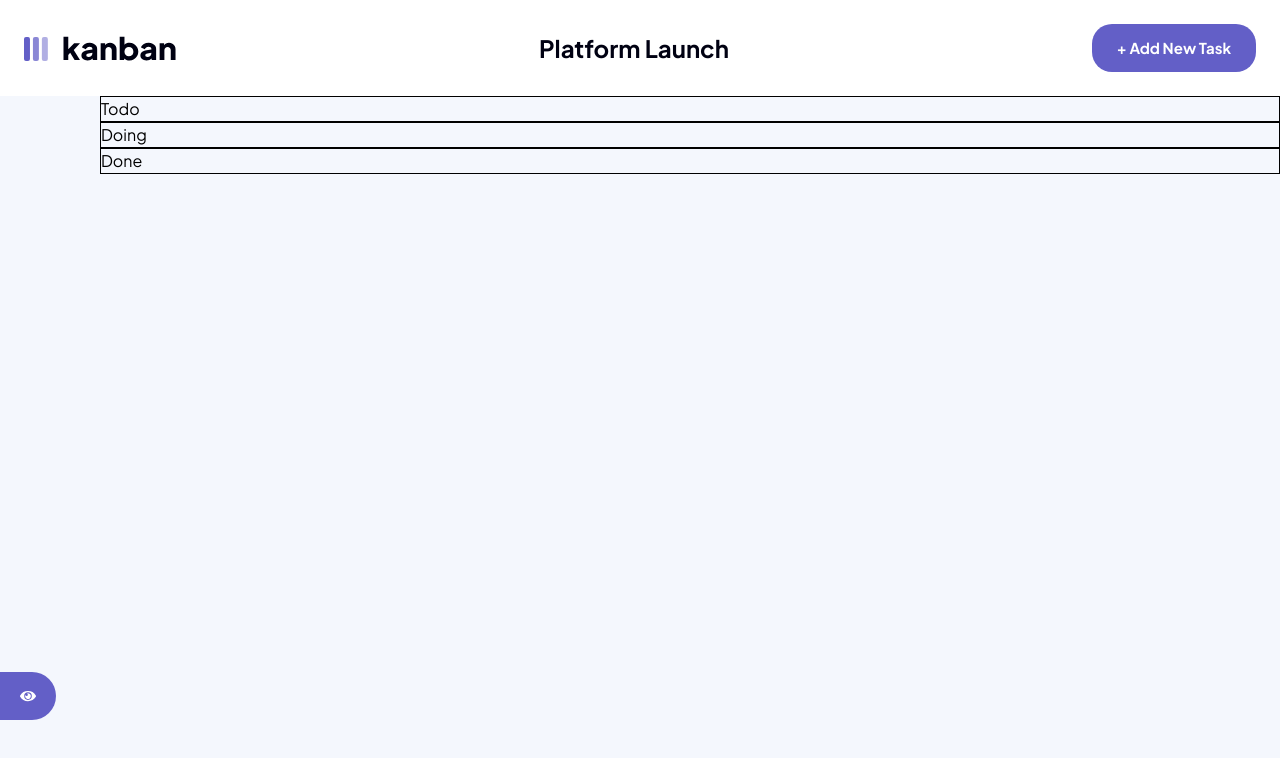
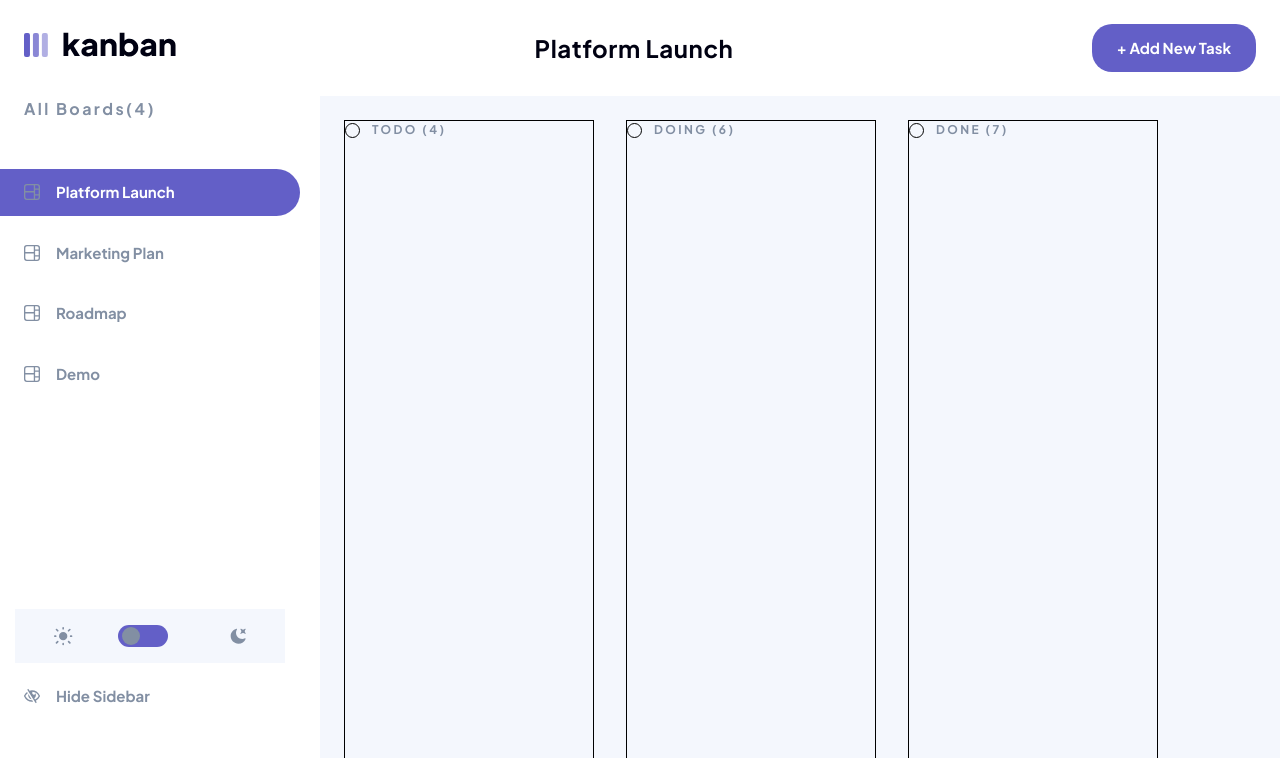
Before and after one commit to vinuman/Kanban-task-manager, a React (Vite) app: page / in a window 1280 px wide. Shown: the top 758 px of the page. Built offline with nearby package versions, Linux system fonts and the light colour scheme.

Commit message:
empty board page, nav btn disable

```diff
--- a/src/App.jsx
+++ b/src/App.jsx
@@ -8,7 +8,7 @@ import TaskContent from "./TaskContent";
 function App() {
   const [board, setBoard] = useState(data.boards);
   const [selectedIndex, setSelectedIndex] = useState(0);
-  const [sideBar, setSideBar] = useState(false);
+  const [sideBar, setSideBar] = useState(true);
   console.log(board);
 
   return (
@@ -18,7 +18,7 @@ function App() {
           value={{ board, setBoard, selectedIndex, setSelectedIndex }}
         >
           <SideBarContext.Provider value={{ sideBar, setSideBar, board }}>
-            <Layout selectedIndex={selectedIndex} board={board}>
+            <Layout>
               <TaskContent />
             </Layout>
           </SideBarContext.Provider>
--- a/src/Layout/NavBar.jsx
+++ b/src/Layout/NavBar.jsx
@@ -1,16 +1,22 @@
-import React from "react";
+import React, { useContext } from "react";
 import logoLight from "../assets/logo-dark.svg";
 import Button from "../components/Button";
+import { BoardContext } from "../contexts/BoardContext";
 
-const NavBar = ({ board, selectedIndex }) => {
+const NavBar = () => {
+  const { board, selectedIndex } = useContext(BoardContext);
   return (
     <>
       <nav className="px-[24px] py-[24px] flex items-center justify-between">
         <img className=" w-[152px] h-[25px]" src={logoLight} alt="logo"></img>
-        <h2 className=" text-[24px] font-bold text-black1">
+        <h2 className=" text-[24px] font-bold text-black1 tracking-wide">
           {board[selectedIndex].name}
         </h2>
-        <Button text={"+ Add New Task"} primary={true} />
+        <Button
+          disabled={!board[selectedIndex].columns.length}
+          text={"+ Add New Task"}
+          primary={true}
+        />
       </nav>
     </>
   );
--- a/src/Layout/SideBar.jsx
+++ b/src/Layout/SideBar.jsx
@@ -25,16 +25,16 @@ const SideBar = () => {
           <img className="" src={iconShowSideBar} alt="icon"></img>
         </div>
       ) : (
-        <div className="w-[300px]  pt-[32px]  h-screen absolute top-0 bg-white4">
+        <div className="w-[300px] pt-[32px]  h-screen absolute top-0  bg-white4">
           <img
             className="mx-[24px] w-[152px] h-[25px]"
             src={logoLight}
             alt="logo"
           ></img>
-          <h2 className=" mt-[40px] px-[24px]  text-[16px] font-bold tracking-[2.4px] text-white1">
+          <h2 className=" mt-[40px] px-[24px] text-[16px] font-bold tracking-[2.4px] text-white1">
             All Boards({board.length})
           </h2>
-          <div className=" mt-12">
+          <div className=" mt-12 min-h-[400px] ">
             {board.map((b, index) => (
               <div
                 onClick={() => setSelectedIndex(index)}
@@ -60,7 +60,7 @@ const SideBar = () => {
               </div>
             ))}
           </div>
-          <div className="flex items-center justify-around p-4 w-[90%] mx-auto mt-[360px] bg-white3">
+          <div className="flex items-center justify-around p-4 w-[90%] mx-auto mt-[40px] bg-white3">
             <img src={sunIcon} alt="light theme"></img>
             <Toggle />
             <img src={moonIcon} alt="dark theme"></img>
--- a/src/Layout/index.jsx
+++ b/src/Layout/index.jsx
@@ -2,10 +2,10 @@ import React from "react";
 import NavBar from "./NavBar";
 import SideBar from "./SideBar";
 
-const Layout = ({ children, board, selectedIndex, sideBar }) => {
+const Layout = ({ children }) => {
   return (
     <>
-      <NavBar selectedIndex={selectedIndex} board={board} />
+      <NavBar />
       <SideBar />
       {children}
     </>
--- a/src/TaskContent.jsx
+++ b/src/TaskContent.jsx
@@ -1,22 +1,38 @@
 import React, { useContext } from "react";
 import { BoardContext } from "./contexts/BoardContext";
 import { SideBarContext } from "./contexts/SidebarContext";
+import Button from "./components/Button";
 
 const TaskContent = () => {
   const { board, selectedIndex } = useContext(BoardContext);
   const { sideBar } = useContext(SideBarContext);
+
   return (
     <>
       <div
-        className={` h-screen bg-[#F4F7FD]  ${
-          sideBar ? "ml-[320px]" : "pl-[100px]"
+        className={` h-screen bg-[#F4F7FD] flex gap-[32px] p-[24px]   ${
+          sideBar ? "ml-[320px] " : "ml-[100px]"
         }`}
       >
-        {board[selectedIndex].columns.map((column) => (
-          <div className="border">
-            <h2>{column.name}</h2>
+        {board[selectedIndex].columns.length ? (
+          board[selectedIndex].columns.map((column) => (
+            <div className="border w-[250px]">
+              <div className="flex items-center gap-[12px]">
+                <div className={`w-[15px] h-[15px] rounded-full border`}></div>
+                <h2 className=" text-white1 text-[12px] tracking-[2.4px] uppercase font-bold">
+                  {column.name} ({column.tasks.length})
+                </h2>
+              </div>
+            </div>
+          ))
+        ) : (
+          <div className="flex flex-col items-center justify-center gap-[32px] h-[80%] w-[100%]">
+            <p className=" text-[18px] font-bold text-white1">
+              This board is empty. Create a new column to get started.
+            </p>
+            <Button primary={true} text={"+ Add New Column"} />
           </div>
-        ))}
+        )}
       </div>
     </>
   );
--- a/src/components/Button.jsx
+++ b/src/components/Button.jsx
@@ -1,9 +1,10 @@
 import React from "react";
 
-const Button = ({ primary, secondary, destructive, text }) => {
+const Button = ({ primary, secondary, destructive, text, disabled }) => {
   return (
     <>
       <button
+        disabled={disabled}
         className={` w-[164px] h-[48px] rounded-[20px] text-white4 text-[15px] font-bold transition-all duration-300 ${
           primary
             ? " bg-darkBlue hover:bg-lightBlue"
@@ -12,7 +13,7 @@ const Button = ({ primary, secondary, destructive, text }) => {
             : destructive
             ? " bg-red1 hover:bg-red2"
             : ""
-        }`}
+        } ${disabled ? " opacity-40 cursor-not-allowed " : ""}`}
       >
         {text}
       </button>
--- a/src/data.json
+++ b/src/data.json
@@ -425,6 +425,10 @@
           "tasks": []
         }
       ]
+    },
+    {
+      "name": "Demo",
+      "columns": []
     }
   ]
 }
```
